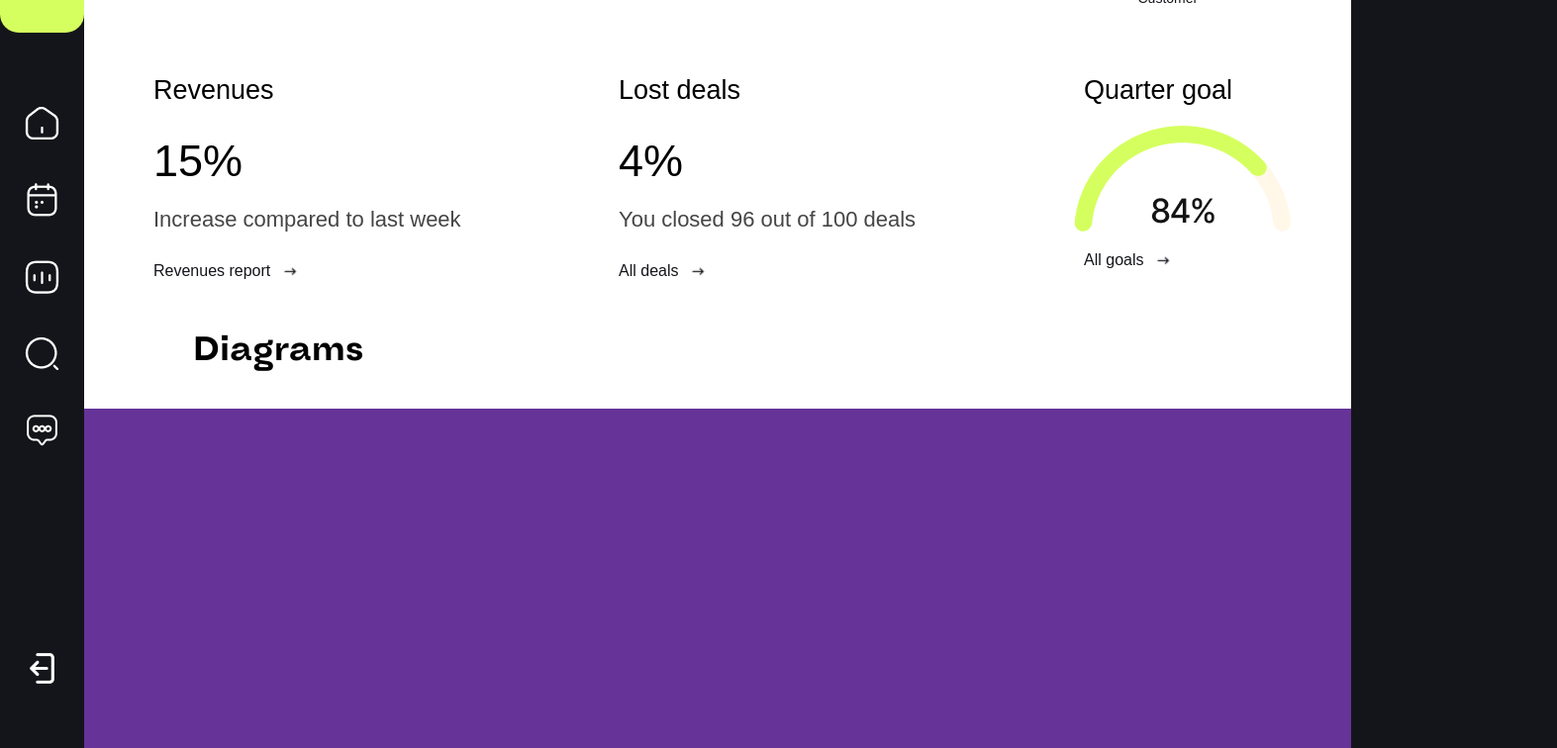
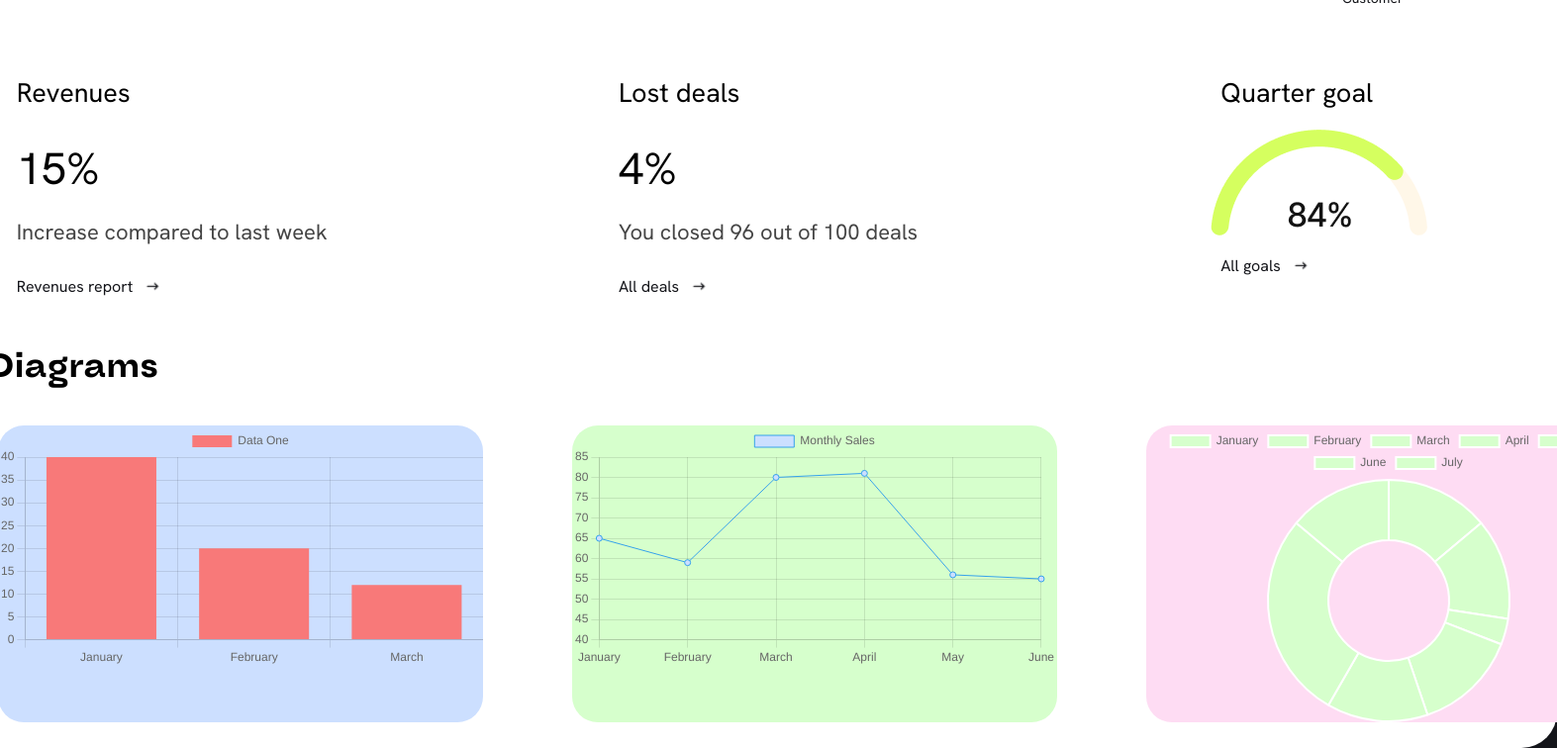
Before and after one commit to ZZSpasov20/Strive, a Vue app in the folder app/client/: page /main in a window 1280 px wide. Shown: the part 79-835 px from the top of the page at 99% size, 1573 px wide, since content can reach past the window. Built offline with nearby package versions, Linux system fonts and the light colour scheme.

Commit message:
Add charts in amin page

```diff
--- a/app/client/package.json
+++ b/app/client/package.json
@@ -13,7 +13,9 @@
     "format": "prettier --write src/"
   },
   "dependencies": {
+    "chart.js": "^4.4.2",
     "vue": "^3.3.10",
+    "vue-chartjs": "^5.3.1",
     "vue-router": "^4.2.5"
   },
   "devDependencies": {
--- a/app/client/src/components/MainStatistics.vue
+++ b/app/client/src/components/MainStatistics.vue
@@ -1,7 +1,96 @@
 <script setup lang="ts">
+import { ref, defineComponent } from 'vue';
+import { Bar } from 'vue-chartjs';
+import { Line } from 'vue-chartjs'
+
+import {
+  Chart as ChartJS,
+  CategoryScale,
+  LinearScale,
+  PointElement,
+  LineElement,
+  BarElement,
+  ArcElement,
+  Title,
+  Tooltip,
+  Legend
+} from 'chart.js';
+
+// Register all necessary chart components
+ChartJS.register(
+  CategoryScale,
+  LinearScale,
+  PointElement,
+  LineElement,
+  BarElement,
+  ArcElement,
+  Title,
+  Tooltip,
+  Legend
+);
+
+
+const chartData = ref({
+  labels: ['January', 'February', 'March'],
+  datasets: [
+    {
+      label: 'Data One',
+      backgroundColor: '#f87979',
+      data: [40, 20, 12]
+    }
+  ]
+});
+
+defineComponent({
+  name: 'BarChart',
+  components: { Bar }
+});
+
+const lineData = ref({
+    labels: ['January', 'February', 'March', 'April', 'May', 'June'],
+  datasets: [
+    {
+      label: 'Monthly Sales',
+      backgroundColor: '#CCDFFF',
+      borderColor: 'rgba(54, 162, 235, 1)',
+      borderWidth: 1,
+      hoverBackgroundColor: 'rgba(54, 162, 235, 0.4)',
+      hoverBorderColor: 'rgba(54, 162, 235, 1)',
+      data: [65, 59, 80, 81, 56, 55, 40],
+      fill: true,
+    }
+  ]
+});
+
+defineComponent({
+  name: 'Line',
+  components: { Line  }
+});
+
+import { Doughnut } from 'vue-chartjs'
+
+const DoughnutChart = ref({
+    labels: ['January', 'February', 'March', 'April', 'May', 'June', 'July'],
+  datasets: [
+    {
+      label: 'Data One',
+      backgroundColor: '#D6FFCC',
+      data: [40, 39, 10, 40, 39, 80, 40]
+    }
+  ]
+});
+
+const DoughnutChartOptions = ref({
+    responsive: true,
+  maintainAspectRatio: false
+});
+
+defineComponent({
+  name: 'Doughnut',
+  components: { Doughnut  }
+});
 
 </script>
-
 
 <template>
 
@@ -47,6 +136,19 @@
             </div>
             <div class="main-statistics__row3"><p class="diagrams-h">Diagrams</p></div>
             <div class="main-statistics__row4">
+                <div class="row4-div">
+
+                    <Bar :data="chartData" />
+
+                </div>
+                <div class="row4-div">
+                    <Line :data="lineData"  />
+                </div>
+                <div class="row4-div">
+                    <Doughnut :data="DoughnutChart" :options="DoughnutChartOptions" />
+                </div>
+
+
 
             </div>
         </div>
@@ -192,10 +294,34 @@
         box-sizing: content-box;
     }
     .main-statistics__row4{
-        display: flex;
+
         width: 100%;
         height: 100%;
-        background-color: rebeccapurple;
+        display: flex;
+        flex-wrap: nowrap;
+        overflow-x:scroll;
+         overflow-y:hidden;
+        -webkit-overflow-scrolling: touch;
+    }
+
+    .row4-div{
+        margin-left: 80px;
+        margin-right: 10px;
+        flex: 0 0 auto;
+        width:490px;
+        height: 300px;
+        border-radius: 26px;
+    }
+
+    .main-statistics__row4 div:nth-child(1){
+        margin-left: 120px;
+        background-color: #CCDFFF;
+    }
+    .main-statistics__row4 div:nth-child(2){
+        background-color: #D6FFCC;
+    }
+    .main-statistics__row4 div:nth-child(3){
+        background-color: #FEDCF3;
     }
 
 </style>
--- a/app/client/src/views/HomeView.vue
+++ b/app/client/src/views/HomeView.vue
@@ -142,7 +142,7 @@ import router from '@/router';
 </template>
 
 <style scoped>
-
+       @import url('https://fonts.googleapis.com/css2?family=Hanken+Grotesk:ital,wght@0,100..900;1,100..900&display=swap');
       @font-face {
         font-family: Oddval-SemiBoldItalic;
         src: url(/src/assets/fonts/oddval/Oddval-SemiBoldItalic.ttf);
@@ -152,7 +152,7 @@ import router from '@/router';
         src: url(/src/assets/fonts/oddval/Oddval-SemiBold.ttf);
       }
 
-      @import url('https://fonts.googleapis.com/css2?family=Hanken+Grotesk:ital,wght@0,100..900;1,100..900&display=swap');
+
 
 
 
--- a/app/client/src/views/LoginView.vue
+++ b/app/client/src/views/LoginView.vue
@@ -60,7 +60,7 @@ async function login(){
 </template>
 
 <style scoped>
-
+     @import url('https://fonts.googleapis.com/css2?family=Hanken+Grotesk:ital,wght@0,100..900;1,100..900&display=swap');
     .login-page-wrapper{
         width:100%;
         height: unset;
```
Also changed, not shown: 1 other file (tests, documents, lock files or other folders).
